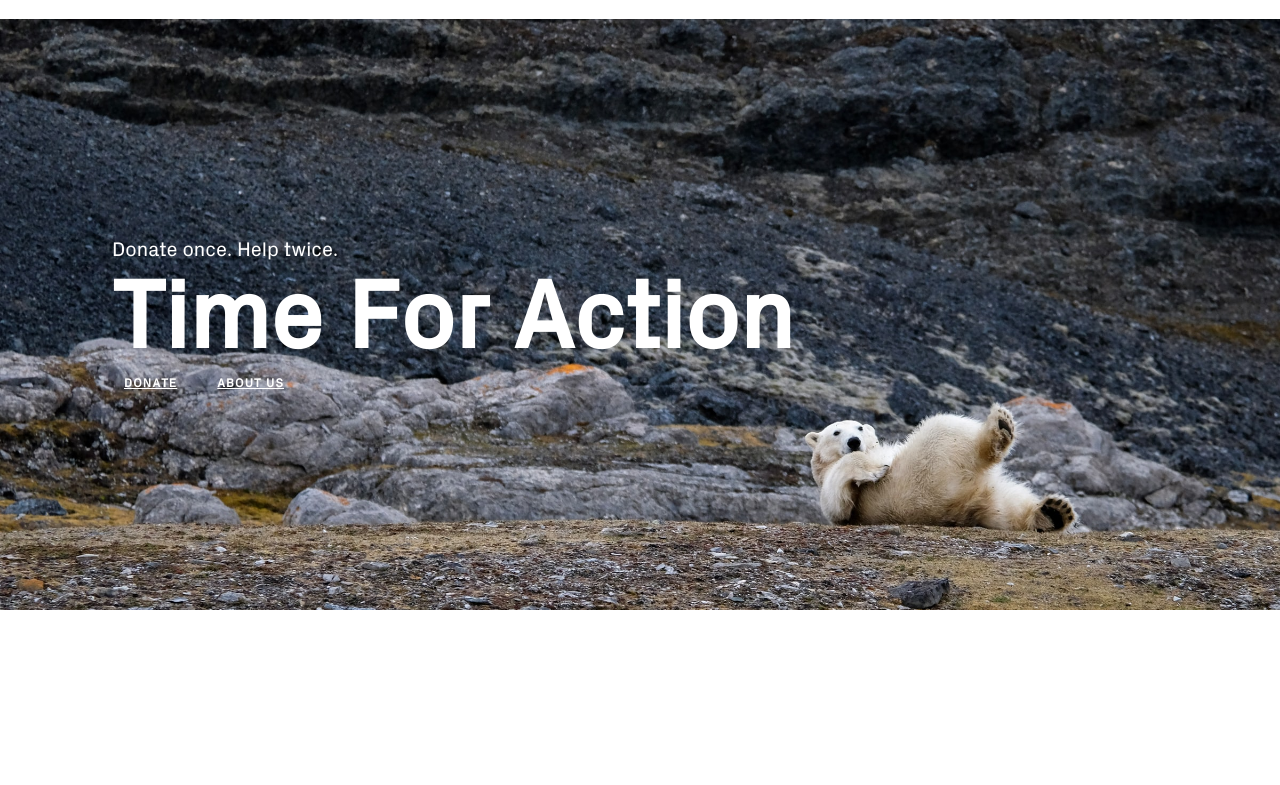
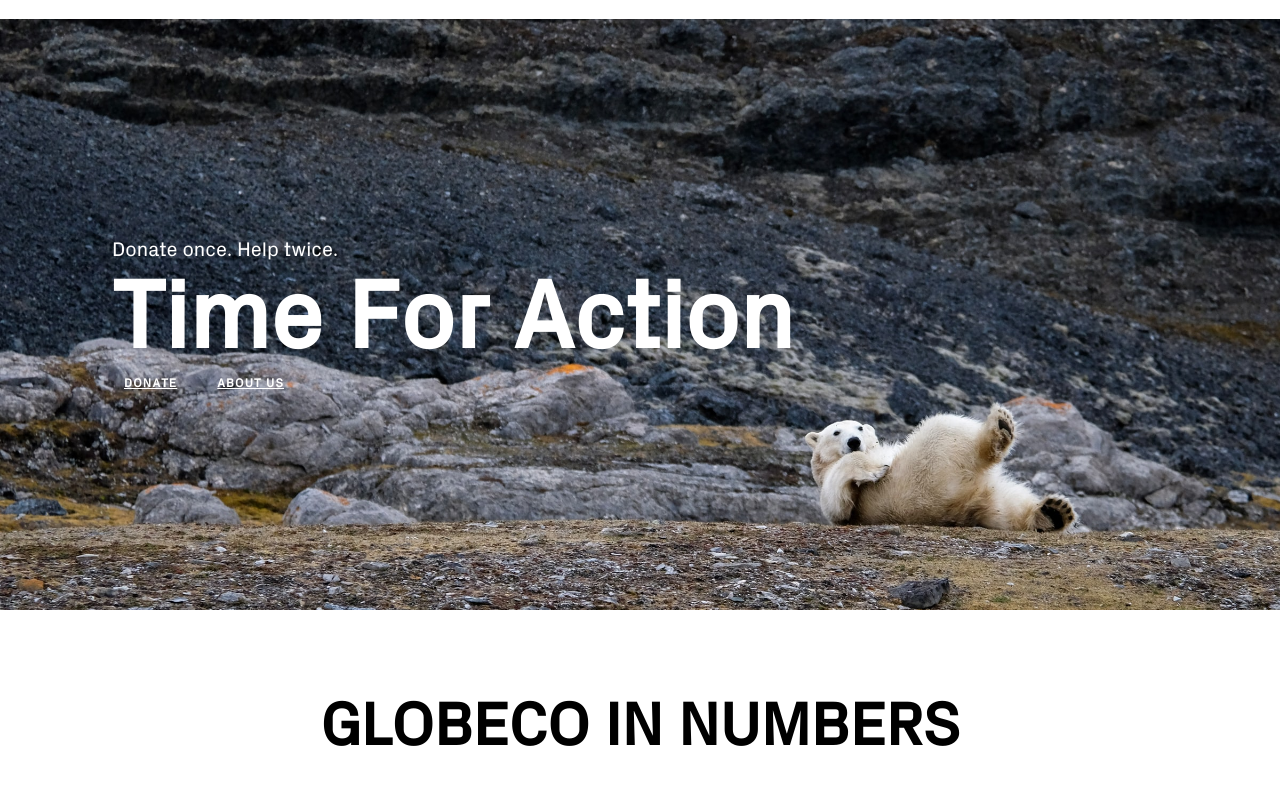
Before and after one commit to cal-dev-lab/globeco-nextjs, a Next.js app: page / in a window 1280 px wide. Shown: the part 871-1656 px from the top of the page. Built offline with nearby package versions, Linux system fonts and the light colour scheme.

Commit message:
Imported card components for WhatWeDo section

```diff
--- a/components/WhatWeDo.js
+++ b/components/WhatWeDo.js
@@ -1,10 +1,30 @@
 import React from 'react'
+import CardOne from './CardGallery/CardOne'
+import CardTwo from './CardGallery/CardTwo'
+import CardThree from './CardGallery/CardThree'
 
 function WhatWeDo() {
     return (
-        <div className='min-h-screen'>
-
+        <>
+        <div className='p-20'>
+            <div className="text-left md:text-center mx-auto">
+                <h1
+                    className="text-4xl md:text-6xl uppercase tracking-snug font-bold mb-2 text-black"
+                >
+                    Globeco in Numbers
+                </h1>
+            </div>
+            <div className="flex items-left mx-auto mt-20">
+                <div className="flex-1 max-w-6xl mx-auto items-left">
+                    <ul className="grid grid-cols-1 gap-8 md:grid-cols-2 lg:grid-cols-3">
+                        <CardOne />
+                        <CardTwo />
+                        <CardThree />
+                    </ul>
+                </div>
+            </div>
         </div>
+        </>
     )
 }
 
```
